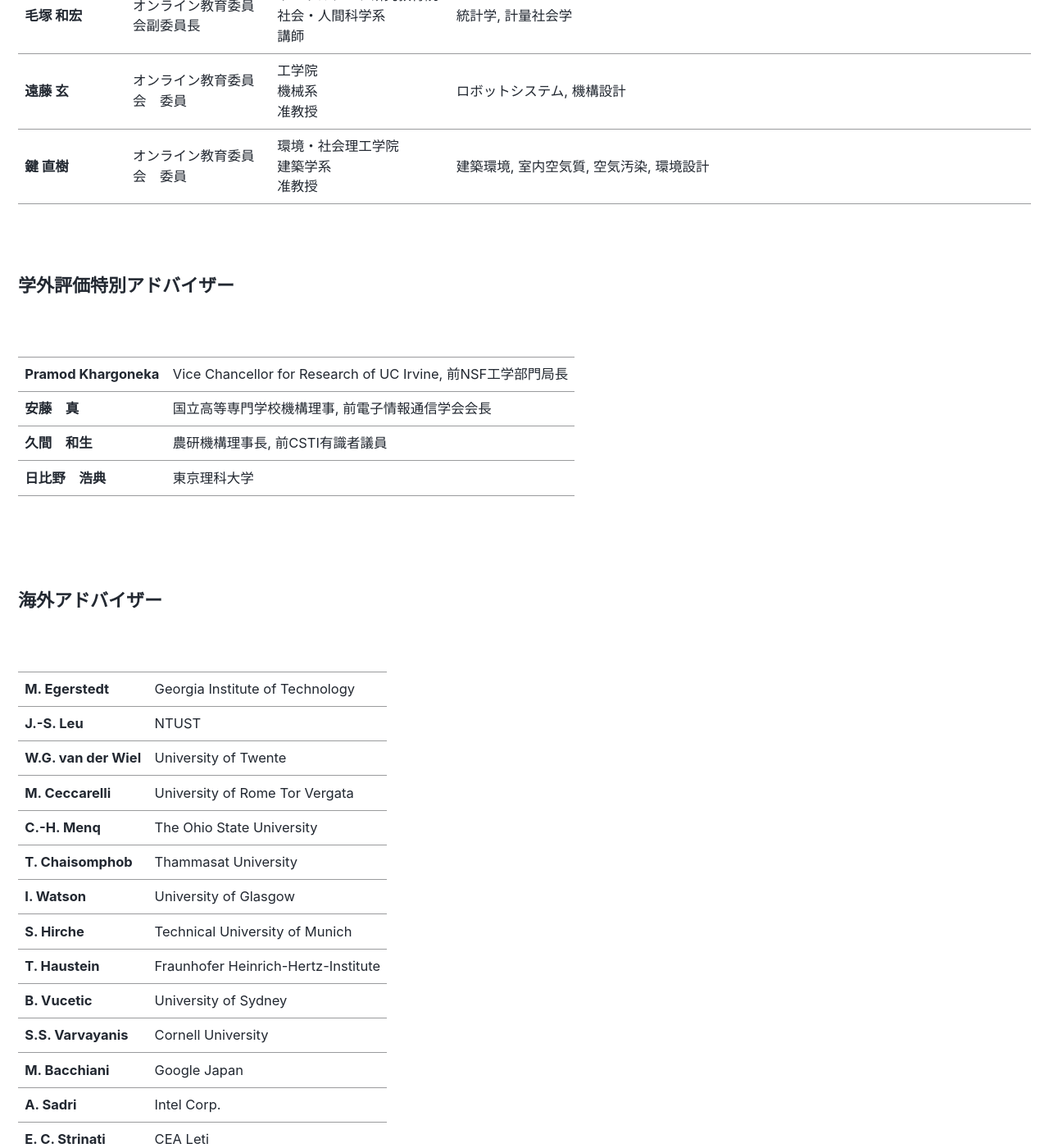
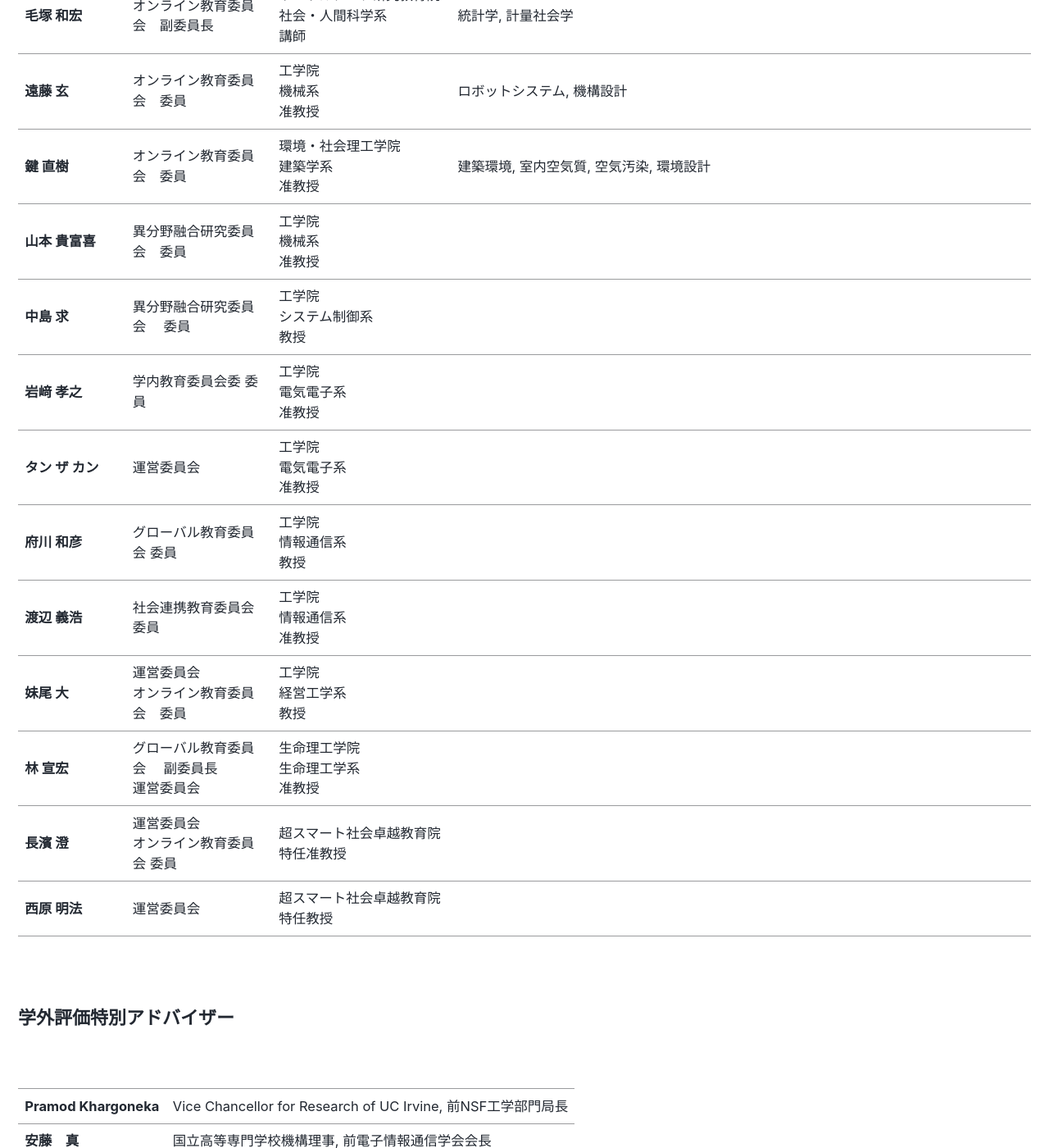
Before and after one commit to fl1d/w0ex.github.io, a Jekyll site: the page built from _pages/faculty.md, in a window 1280 px wide and 1400 px high, scrolled down 5625 px. Shown: the whole window at 82% size. Built offline with Jekyll 4.4.1, drawn with Linux system fonts in a browser that asks for light colours; cached includes are drawn as plain includes; nearby versions of some CDN libraries.

Commit message:
Update faculty.md

```diff
--- a/_pages/faculty.md
+++ b/_pages/faculty.md
@@ -84,9 +84,22 @@ header:
 **中原 啓貴** |グローバル教育委員会　委員|工学院<br>情報通信系<br>准教授|ディープラーニング,AI,CNN, FPGA
 **井村 順一** |オンライン教育委員会　委員長|工学院<br>システム制御系<br>教授|制御理論，ネットワーク制御
 **Cross Jeffrey Scott** |オンライン教育委員会　副委員長|社会理工学院<br>融合理工学系<br>教授|Japan Energy Mix Decision Modeling, Biomass processing, Biosensor of VOCs, International Research Exchange Student Learning Outcomes, <br>on-line learning course development with edX
-**毛塚 和宏** |オンライン教育委員会副委員長|リベラルアーツ研究教育院<br>社会・人間科学系<br>講師|統計学, 計量社会学
+**毛塚 和宏** |オンライン教育委員会　副委員長|リベラルアーツ研究教育院<br>社会・人間科学系<br>講師|統計学, 計量社会学
 **遠藤 玄** |オンライン教育委員会　委員|工学院<br>機械系<br>准教授|ロボットシステム, 機構設計
 **鍵 直樹** |オンライン教育委員会　委員|環境・社会理工学院<br>建築学系<br>准教授|建築環境, 室内空気質, 空気汚染, 環境設計
+**山本 貴富喜** | 異分野融合研究委員会　委員| 工学院<br>機械系<br>	准教授
+**中島 求** |異分野融合研究委員会	　委員|工学院<br>システム制御系<br>教授
+**岩﨑 孝之** |学内教育委員会委	委員| 工学院<br>電気電子系<br>准教授
+**タン ザ カン** |運営委員会|工学院<br>電気電子系<br>准教授
+**府川 和彦** |グローバル教育委員会	委員|工学院<br>情報通信系<br>	教授
+**渡辺 義浩** |社会連携教育委員会　委員|工学院<br>情報通信系<br>准教授
+**妹尾 大** |運営委員会<br>オンライン教育委員会　委員|工学院<br>経営工学系<br>教授
+**林 宣宏** |グローバル教育委員会　	副委員長<br>運営委員会|生命理工学院<br>生命理工学系<br>准教授
+**長濱 澄** |運営委員会<br>オンライン教育委員会	委員|超スマート社会卓越教育院<br>特任准教授
+**西原 明法** |運営委員会|超スマート社会卓越教育院<br>特任教授
+
+
+
 
 <br><br>
 **学外評価特別アドバイザー**
```
